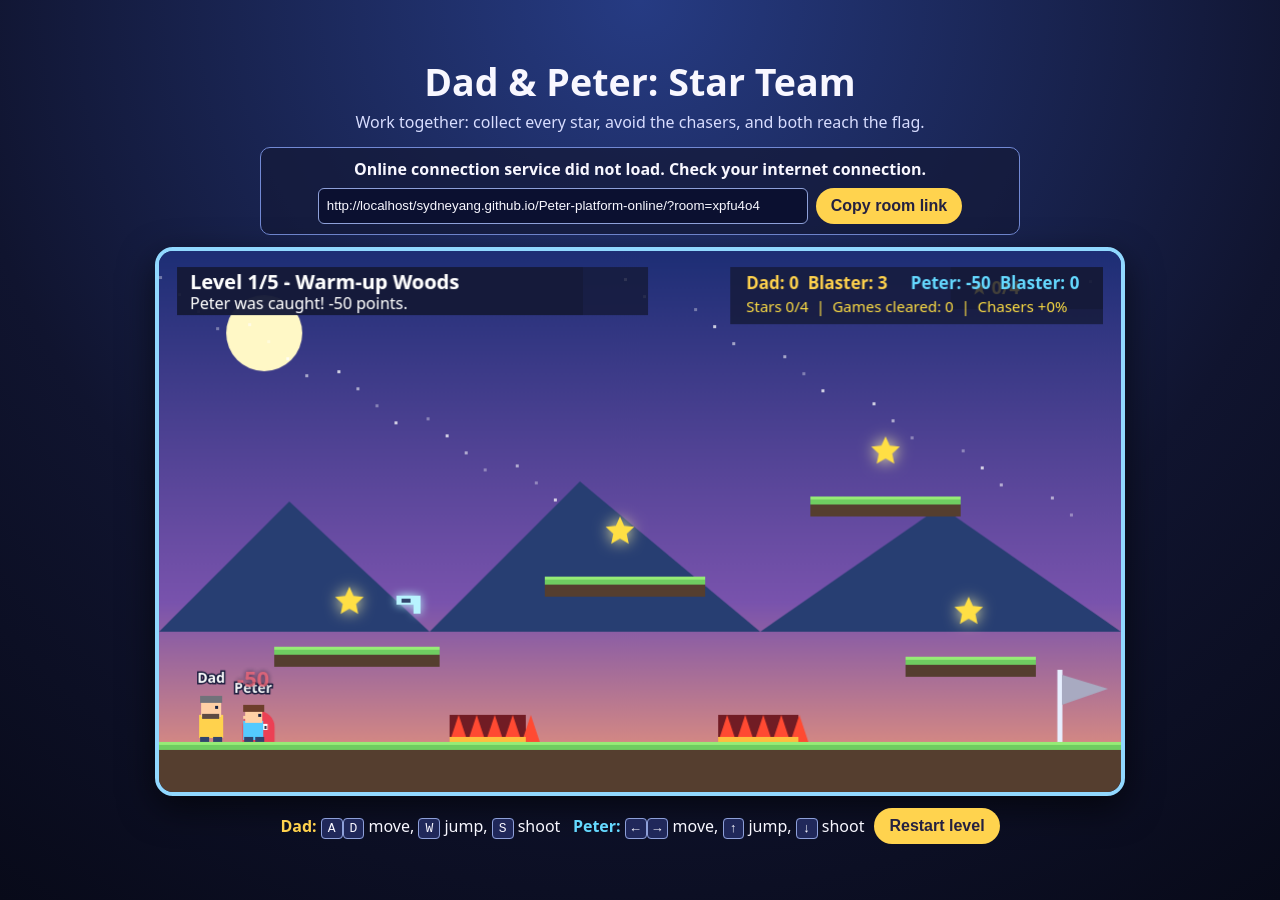
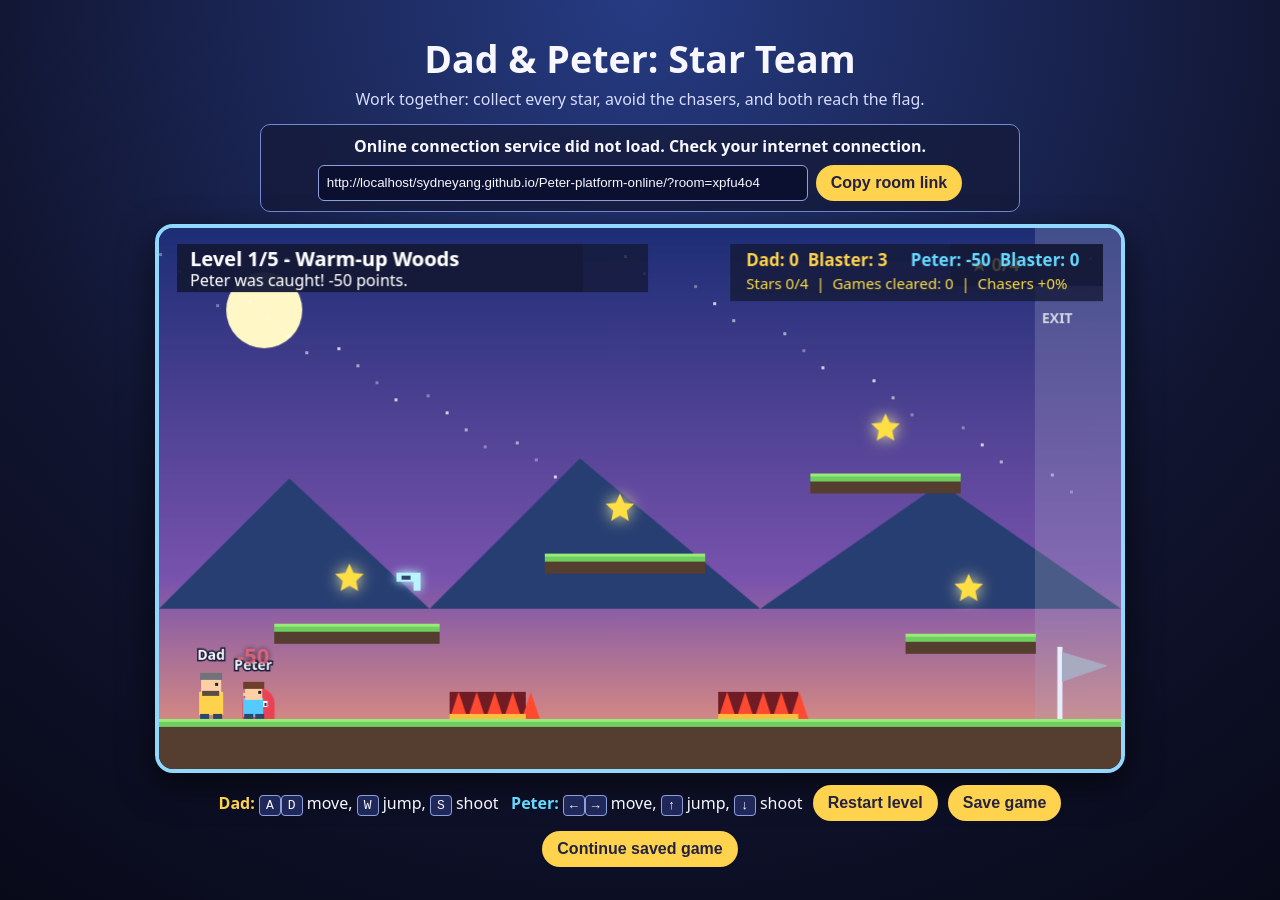
Before and after one commit to sydneyang/sydneyang.github.io, a Jekyll site: the page Peter-platform-online/index.html, which Jekyll copies as it is, in a window 1280 px wide. Built offline with Jekyll 4.4.1, drawn with Linux system fonts in a browser that asks for light colours; some of the changed lines change nothing that is shown.

Commit message:
Add exit zone and browser game saves

```diff
--- a/Peter-platform-online/index.html
+++ b/Peter-platform-online/index.html
@@ -32,6 +32,8 @@
     <div class="bar">
       <span><b style="color:#ffd24d">Dad:</b> <kbd>A</kbd><kbd>D</kbd> move, <kbd>W</kbd> jump, <kbd>S</kbd> shoot &nbsp; <b style="color:#65d9ff">Peter:</b> <kbd>←</kbd><kbd>→</kbd> move, <kbd>↑</kbd> jump, <kbd>↓</kbd> shoot</span>
       <button id="restart">Restart level</button>
+      <button id="save-game">Save game</button>
+      <button id="load-game">Continue saved game</button>
     </div>
   </main>
 
@@ -40,6 +42,8 @@
     const canvas = document.querySelector('#game');
     const ctx = canvas.getContext('2d');
     const restart = document.querySelector('#restart');
+    const saveGameButton = document.querySelector('#save-game');
+    const loadGameButton = document.querySelector('#load-game');
     const statusLabel = document.querySelector('#online-status');
     const shareLink = document.querySelector('#share-link');
     const copyLink = document.querySelector('#copy-link');
@@ -94,6 +98,7 @@
     let levelIndex, players, stars, guns, bullets, enemies, message, levelDone, transitionFrames, effects;
     let completedGames = 0, difficultyLevel = 1;
     const scores = { dad: 0, peter: 0 };
+    const SAVE_KEY = 'dad-and-peter-star-team-save-v1';
     let peer, connection, isHost, guestConnected = false, stateFrame = 0;
     const roomParam = new URLSearchParams(location.search).get('room');
     const hasValidRoom = /^[a-z0-9-]{4,32}$/i.test(roomParam || '');
@@ -120,6 +125,37 @@
       levelDone = false;
       transitionFrames = 0;
       message = note || `Level ${levelIndex + 1}: ${current().name}`;
+    }
+    function saveGame() {
+      if (!isHost) { setOnlineStatus('Only Dad can save the shared game.'); return; }
+      try {
+        const save = {
+          version: 1, levelIndex, completedGames, difficultyLevel, scores: { ...scores },
+          stars: stars.map(star => ({ found: star.found })), guns: guns.map(gun => ({ collected: gun.collected })),
+          players: players.map(player => ({ id: player.id, ammo: player.ammo, armed: player.armed, score: player.score }))
+        };
+        localStorage.setItem(SAVE_KEY, JSON.stringify(save));
+        setOnlineStatus(`Saved Level ${levelIndex + 1} to this browser.`);
+      } catch { setOnlineStatus('This browser did not allow saving the game.'); }
+    }
+    function loadSavedGame() {
+      if (!isHost) { setOnlineStatus('Only Dad can load the shared game.'); return; }
+      try {
+        const save = JSON.parse(localStorage.getItem(SAVE_KEY));
+        if (!save || save.version !== 1 || !Number.isInteger(save.levelIndex) || !levels[save.levelIndex]) throw new Error('No valid save');
+        completedGames = Number.isInteger(save.completedGames) && save.completedGames >= 0 ? save.completedGames : 0;
+        difficultyLevel = Number.isInteger(save.difficultyLevel) && save.difficultyLevel >= 1 ? save.difficultyLevel : 1;
+        scores.dad = Number.isFinite(save.scores?.dad) ? save.scores.dad : 0;
+        scores.peter = Number.isFinite(save.scores?.peter) ? save.scores.peter : 0;
+        startLevel(save.levelIndex, `Saved game restored: Level ${save.levelIndex + 1}.`);
+        stars.forEach((star, index) => { star.found = Boolean(save.stars?.[index]?.found); });
+        guns.forEach((gun, index) => { gun.collected = Boolean(save.guns?.[index]?.collected); });
+        players.forEach(player => {
+          const savedPlayer = save.players?.find(item => item.id === player.id);
+          if (savedPlayer) { player.ammo = Math.max(0, Math.floor(savedPlayer.ammo || 0)); player.armed = Boolean(savedPlayer.armed) && player.ammo > 0; player.score = scores[player.id]; }
+        });
+        setOnlineStatus(`Loaded Level ${save.levelIndex + 1}. Peter can now join Dad's room.`);
+      } catch { setOnlineStatus('No saved game was found in this browser.'); }
     }
     function setOnlineStatus(text) { statusLabel.textContent = text; }
     function broadcastState(force = false) {
@@ -284,11 +320,10 @@
       }
       const allStars = stars.every(star => star.found);
       const flag = { x: current().flag[0], y: current().flag[1], w: 25, h: 72 };
-      for (const player of players) {
-        if (allStars && !player.atGoal && overlaps(player, flag)) { player.atGoal = true; message = `${player.name} is waiting at the flag!`; }
-      }
-      if (allStars && players.every(player => player.atGoal)) { levelDone = true; transitionFrames = 0; message = levelIndex === levels.length - 1 ? `YOU CLEARED ALL FIVE LEVELS! Completed: ${completedGames + 1}` : 'TEAM LEVEL COMPLETE!'; }
-      if (!allStars && players.some(player => overlaps(player, flag))) message = `The flag opens after ${stars.filter(star => star.found).length}/${stars.length} stars.`;
+      const exitZone = { x: flag.x - 18, y: 0, w: W - flag.x + 18, h: H };
+      const exitPlayer = players.find(player => overlaps(player, exitZone));
+      if (allStars && exitPlayer) { exitPlayer.atGoal = true; levelDone = true; transitionFrames = 0; message = levelIndex === levels.length - 1 ? `YOU CLEARED ALL FIVE LEVELS! Completed: ${completedGames + 1}` : `${exitPlayer.name} reached the exit - level complete!`; }
+      if (!allStars && exitPlayer) message = `The exit opens after ${stars.filter(star => star.found).length}/${stars.length} stars.`;
     }
 
     function starPath(x, y, outer, inner) {
@@ -314,6 +349,7 @@
       ctx.fillStyle = '#fff8c6'; ctx.beginPath(); ctx.arc(105, 82, 38, 0, Math.PI * 2); ctx.fill();
       for (let i = 0; i < 38; i++) { const x = (i * 89) % W, y = 25 + (i * 47) % 250; ctx.fillStyle = '#fff'; ctx.globalAlpha = .35 + (i % 3) * .2; ctx.fillRect(x, y, 3, 3); }
       ctx.globalAlpha = 1; ctx.fillStyle = '#273e72'; ctx.beginPath(); ctx.moveTo(0, 380); ctx.lineTo(130, 250); ctx.lineTo(270, 380); ctx.lineTo(420, 230); ctx.lineTo(600, 380); ctx.lineTo(780, 255); ctx.lineTo(960, 380); ctx.closePath(); ctx.fill();
+      const exitStart = current().flag[0] - 18; ctx.fillStyle = stars.every(star => star.found) ? '#65ef9a33' : '#a8aac144'; ctx.fillRect(exitStart, 0, W - exitStart, H); ctx.fillStyle = stars.every(star => star.found) ? '#a8ffd0' : '#d4d5e2'; ctx.font = 'bold 14px system-ui'; ctx.fillText('EXIT', exitStart + 7, 95);
       for (const p of current().platforms) { ctx.fillStyle = '#553e2f'; ctx.fillRect(p.x, p.y, p.w, p.h); ctx.fillStyle = '#6fcd61'; ctx.fillRect(p.x, p.y, p.w, 8); ctx.fillStyle = '#96ec76'; ctx.fillRect(p.x, p.y, p.w, 3); }
       for (const [x, y, w, h] of current().hazards) { ctx.fillStyle = '#711c24'; ctx.fillRect(x, y, w, h); ctx.fillStyle = '#ff4a32'; ctx.beginPath(); for (let px = x; px < x + w; px += 18) { ctx.moveTo(px, y + h); ctx.lineTo(px + 9, y); ctx.lineTo(px + 18, y + h); } ctx.fill(); ctx.fillStyle = '#ffbd3f'; ctx.fillRect(x, y + h - 5, w, 5); }
       for (const star of stars) if (!star.found) { ctx.save(); ctx.shadowColor = '#fff8a4'; ctx.shadowBlur = 15; ctx.fillStyle = '#ffdf44'; starPath(star.x, star.y, 15, 7); ctx.fill(); ctx.restore(); }
@@ -351,8 +387,10 @@
     });
     restart.addEventListener('click', () => {
       if (isHost) startLevel(levelIndex, `Level ${levelIndex + 1}: ${current().name}`);
-      else setOnlineStatus('Only Player 1 can restart the shared level.');
+      else setOnlineStatus('Only Dad can restart the shared level.');
     });
+    saveGameButton.addEventListener('click', saveGame);
+    loadGameButton.addEventListener('click', loadSavedGame);
     startLevel(0); setupOnline(); (function loop() { if (isHost) { update(); broadcastState(); } draw(); requestAnimationFrame(loop); })();
   </script>
 </body>
```
